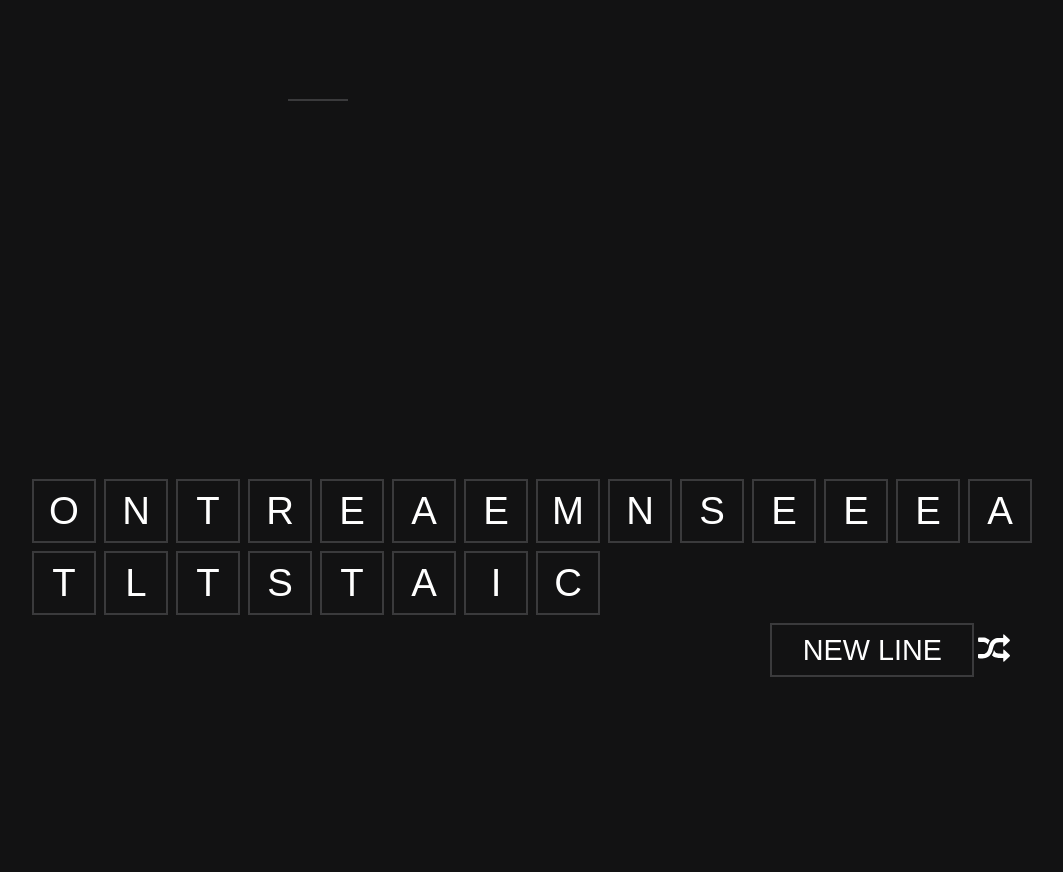
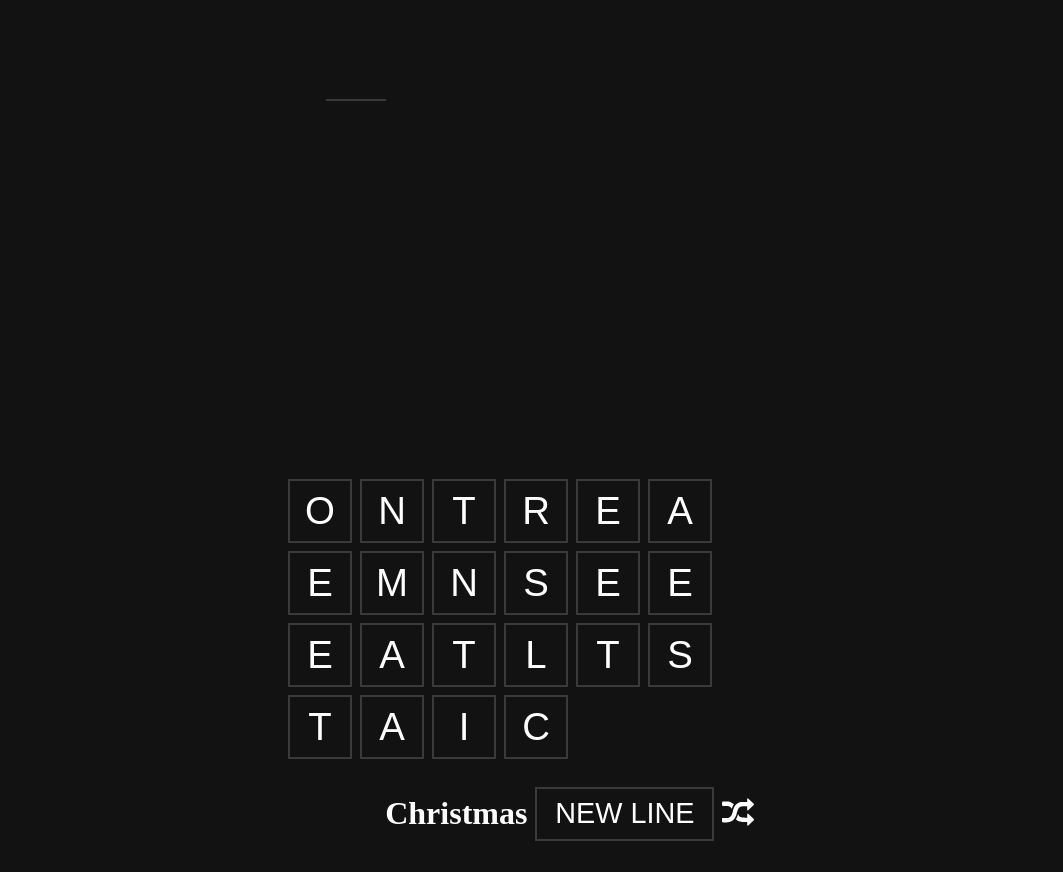
Before and after one commit to duylecoding/Scramblio, a plain HTML site: page src/index.html in a window 1280 px wide. Shown: the part 115-987 px from the top of the page, without its empty margins (108-1171 px from the left). Before the commit the page ends 804 px from the top, so only its background shows below. Drawn offline with Linux system fonts and the light colour scheme.

Commit message:
ranom css

```diff
--- a/src/index.html
+++ b/src/index.html
@@ -10,7 +10,9 @@
       <h1 class="title">ScrambLeLu</h1>
       <div id="grid" class="grid"></div>
       <div id="bank" class="bank"></div>
-      <div id="options" class="options"></div>
+      <div id="options" class="options">
+        <h3 class="subtitle">Christmas</h3>
+      </div>
     </div>
     <script src="./index.js" type="module"></script>
   </body>
--- a/src/style.css
+++ b/src/style.css
@@ -24,11 +24,16 @@ body {
   font-size: 3.6rem;
 }
 
+.subtitle {
+  color: white;
+  font-size: 2rem;
+}
+
 .grid {
   display: flex;
   flex-direction: column;
   margin-right: auto;
-  margin-left: 20vw;
+  margin-left: 3vw;
   justify-content: left;
   margin-bottom: 40px;
   min-height: 400px;
@@ -39,7 +44,7 @@ body {
   align-items: center;
   flex-direction: row;
   flex-wrap: wrap;
-  margin: 0 10vw;
+  margin: 0 30vw;
 }
 
 .bank {
@@ -52,7 +57,7 @@ body {
   flex-direction: row;
   align-items: center;
   margin-left: auto;
-  margin-right: 12vw;
+  margin-right: 32vw;
 }
 
 .box {
@@ -92,10 +97,10 @@ body {
 .newLine {
   display: grid;
   place-items: center;
-  width: 200px;
+  width: 175px;
   height: 50px;
   border: 2px solid var(--empty);
-  margin: 4px;
+  margin: 4px 8px;
   color: white;
   text-transform: uppercase;
   font-family: Arial, Helvetica, sans-serif;
```
